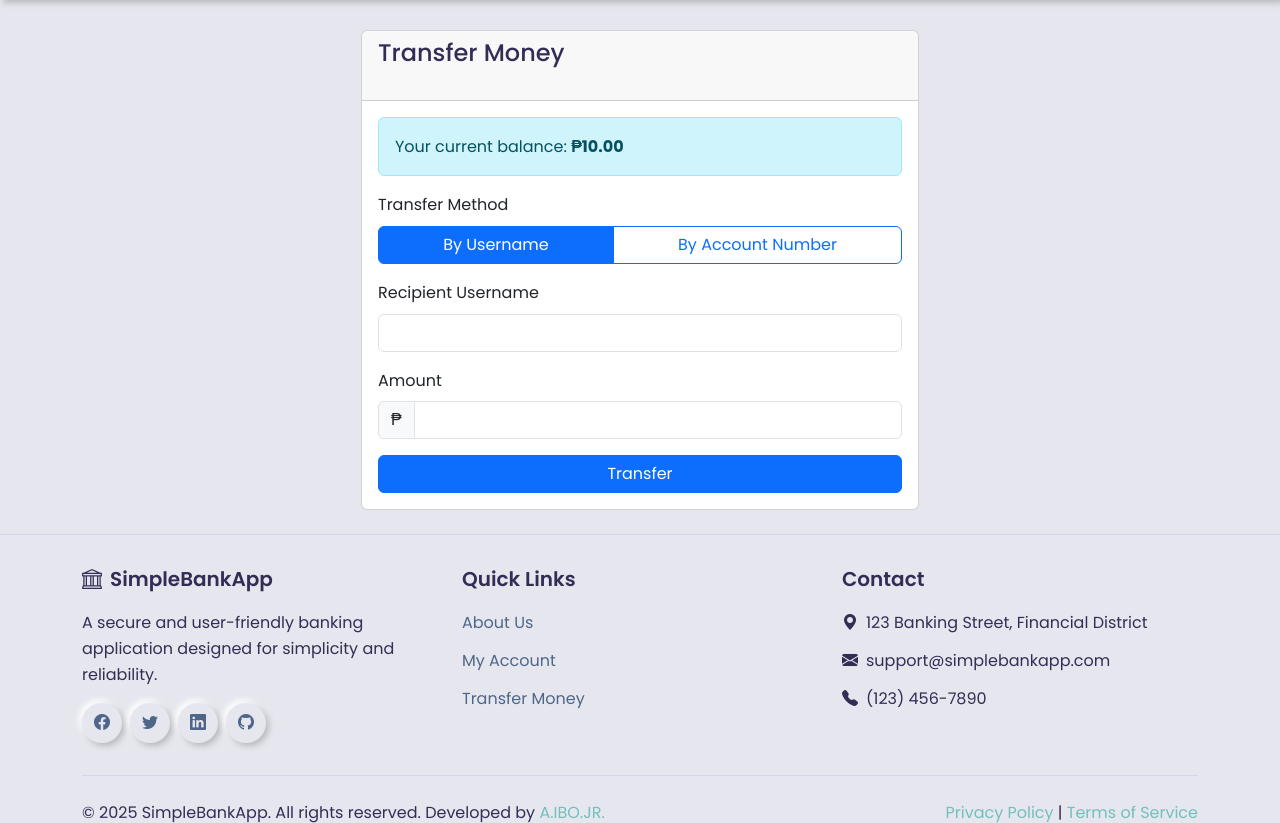
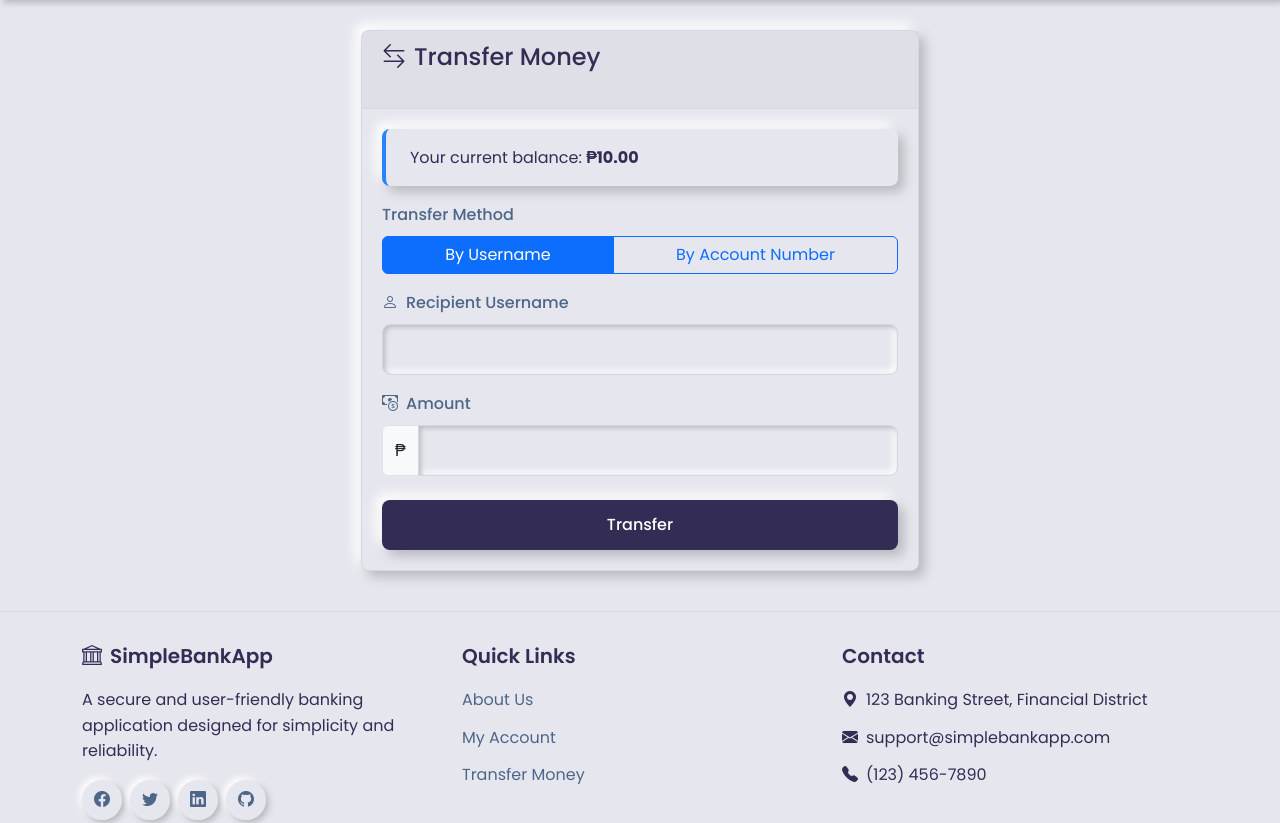
Before and after one commit to CSPC-BSCS-3B/CSEC_322_FINAL_PROJECT, a Flask app: page /transfer in a window 1280 px wide. Shown: the part 74-897 px from the top of the page. Run offline with Flask 3, Linux system fonts and the light colour scheme; a user stored in the database is signed in; tables that the repository leaves empty hold one stand-in row (values such as "Sample post"); parts of the project's set-up code (start-up, migrations or seed data) failed here and were passed over; some libraries are stand-ins or nearby versions.

Commit message:
Enhances transfer UI with Neumorphic and icon styles
Improves the visual design of the money transfer page by applying Neumorphic elements, custom alert and button styles, and contextual icons for form labels. Aims to modernize the interface and improve user experience and clarity.

```diff
--- a/templates/transfer.html
+++ b/templates/transfer.html
@@ -3,12 +3,12 @@
 {% block content %}
 <div class="row">
     <div class="col-md-6 offset-md-3">
-        <div class="card">
+        <div class="bootstrap-card-neu">
             <div class="card-header">
-                <h4>Transfer Money</h4>
+                <h4 class="neu-text-primary"><i class="bi bi-arrow-left-right me-2"></i>Transfer Money</h4>
             </div>
             <div class="card-body">
-                <div class="alert alert-info">
+                <div class="neu-alert neu-alert-info">
                     Your current balance: <strong>₱{{ "%.2f"|format(current_user.balance) }}</strong>
                 </div>
 
@@ -16,7 +16,7 @@
                     {{ form.hidden_tag() }}
 
                     <div class="mb-3">
-                        <label class="form-label">Transfer Method</label>
+                        <label class="form-label glass-form-label neu-text-primary">Transfer Method</label>
                         <div class="btn-group w-100" role="group">
                             {% for subfield in form.transfer_type %}
                             <input type="radio" class="btn-check" name="transfer_type" id="{{ subfield.id }}" value="{{ subfield.data }}" autocomplete="off"
@@ -27,33 +27,39 @@
                     </div>
 
                     <div class="mb-3" id="username-field">
-                        {{ form.recipient_username.label(class="form-label") }}
-                        {{ form.recipient_username(class="form-control") }}
+                        <label for="{{ form.recipient_username.id }}" class="glass-form-label neu-text-primary">
+                            <i class="bi bi-person me-2"></i>{{ form.recipient_username.label.text }}
+                        </label>
+                        {{ form.recipient_username(class="form-control glass-form-control") }}
                         {% for error in form.recipient_username.errors %}
                         <div class="text-danger">{{ error }}</div>
                         {% endfor %}
                     </div>
 
                     <div class="mb-3" id="account-field" style="display: none;">
-                        {{ form.recipient_account.label(class="form-label") }}
-                        {{ form.recipient_account(class="form-control") }}
+                        <label for="{{ form.recipient_account.id }}" class="glass-form-label neu-text-primary">
+                            <i class="bi bi-credit-card me-2"></i>{{ form.recipient_account.label.text }}
+                        </label>
+                        {{ form.recipient_account(class="form-control glass-form-control") }}
                         {% for error in form.recipient_account.errors %}
                         <div class="text-danger">{{ error }}</div>
                         {% endfor %}
                     </div>
 
                     <div class="mb-3">
-                        {{ form.amount.label(class="form-label") }}
+                        <label for="{{ form.amount.id }}" class="glass-form-label neu-text-primary">
+                            <i class="bi bi-cash-coin me-2"></i>{{ form.amount.label.text }}
+                        </label>
                         <div class="input-group">
                             <span class="input-group-text">₱</span>
-                            {{ form.amount(class="form-control") }}
+                            {{ form.amount(class="form-control glass-form-control") }}
                         </div>
                         {% for error in form.amount.errors %}
                         <div class="text-danger">{{ error }}</div>
                         {% endfor %}
                     </div>
-                    <div class="d-grid gap-2">
-                        {{ form.submit(class="btn btn-primary") }}
+                    <div class="d-grid gap-2 mt-4">
+                        {{ form.submit(class="btn neu-btn-primary", style="background-color: var(--neu-dark); color: white;") }}
                     </div>
                 </form>
             </div>
```
